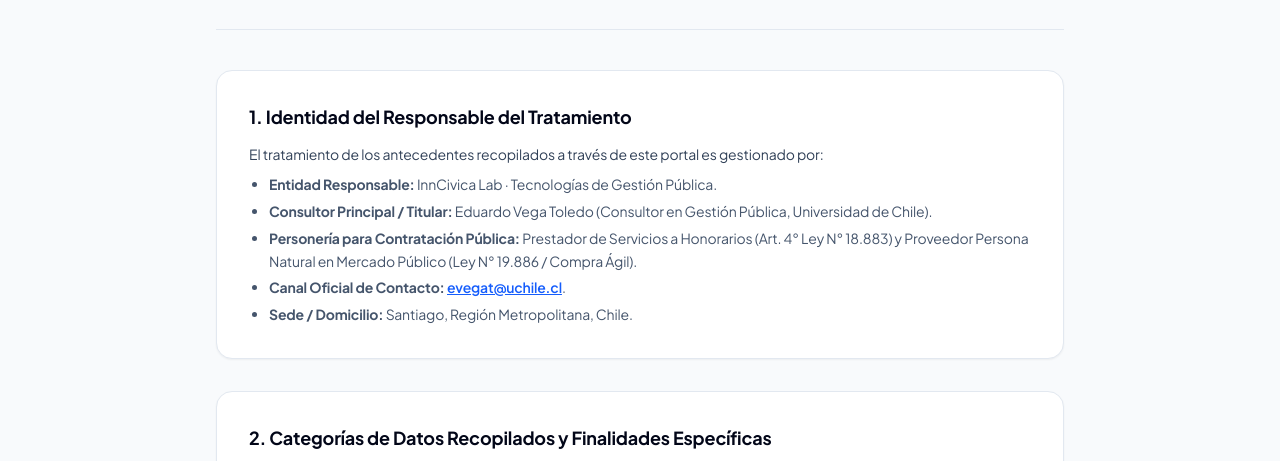
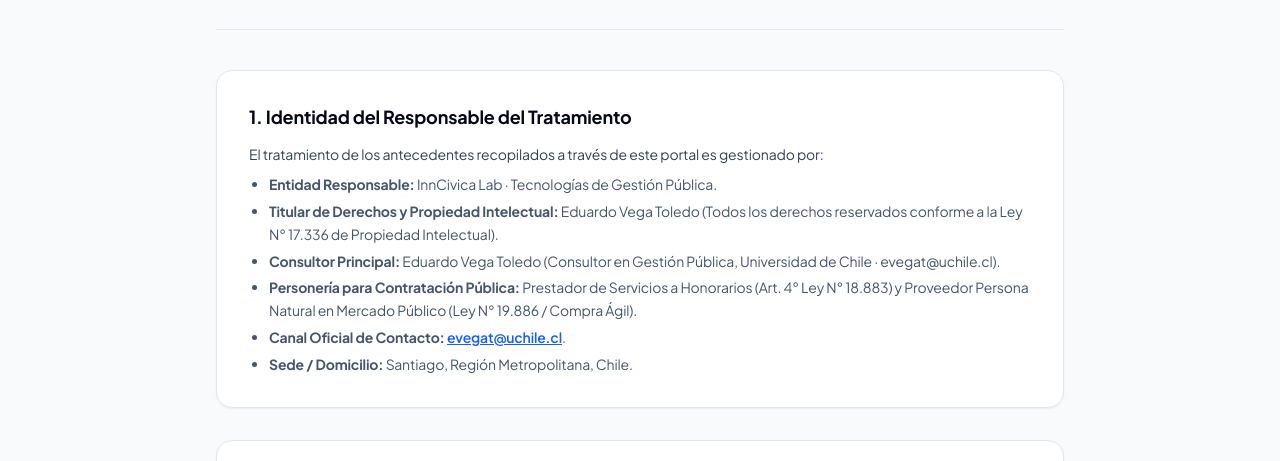
Before and after one commit to evegat/validador-datos-personales, an Astro site: page /privacidad in a window 1280 px wide. Shown: the part 264-725 px from the top of the page. Built offline with nearby package versions, Linux system fonts and the light colour scheme; Astro itself is replaced by a stand-in of ours.

Commit message:
feat(legal): asignacion de todos los derechos de autor y propiedad intelectual a nombre de Eduardo Vega Toledo y creacion del Libro Excel Maestro consolidado

```diff
--- a/src/layouts/Layout.astro
+++ b/src/layouts/Layout.astro
@@ -175,7 +175,7 @@ const canonicalURL = new URL(Astro.url.pathname, Astro.site || 'https://proteged
 
         <div class="flex flex-col sm:flex-row items-center justify-between gap-4 text-[11px] text-slate-400 text-center sm:text-left">
           <div>
-            © {new Date().getFullYear()} InnCivica Lab · Todos los derechos reservados.
+            © {new Date().getFullYear()} Eduardo Vega Toledo · Todos los derechos reservados. — InnCivica Lab · Todos los derechos reservados.
           </div>
           <div class="flex gap-4">
             <a href="/transparencia-algoritmica" class="hover:text-slate-600 dark:hover:text-slate-300 transition">Transparencia Algorítmica (Res. 372 CPLT)</a>
--- a/src/pages/privacidad.astro
+++ b/src/pages/privacidad.astro
@@ -34,7 +34,8 @@ import Layout from '../layouts/Layout.astro';
         </p>
         <ul class="list-disc pl-5 space-y-1 text-slate-600 dark:text-slate-400">
           <li><strong>Entidad Responsable:</strong> InnCivica Lab · Tecnologías de Gestión Pública.</li>
-          <li><strong>Consultor Principal / Titular:</strong> Eduardo Vega Toledo (Consultor en Gestión Pública, Universidad de Chile).</li>
+          <li><strong>Titular de Derechos y Propiedad Intelectual:</strong> Eduardo Vega Toledo (Todos los derechos reservados conforme a la Ley N° 17.336 de Propiedad Intelectual).</li>
+          <li><strong>Consultor Principal:</strong> Eduardo Vega Toledo (Consultor en Gestión Pública, Universidad de Chile · evegat@uchile.cl).</li>
           <li><strong>Personería para Contratación Pública:</strong> Prestador de Servicios a Honorarios (Art. 4° Ley N° 18.883) y Proveedor Persona Natural en Mercado Público (Ley N° 19.886 / Compra Ágil).</li>
           <li><strong>Canal Oficial de Contacto:</strong> <a href="mailto:evegat@uchile.cl" class="text-blue-600 dark:text-blue-400 underline font-semibold">evegat@uchile.cl</a>.</li>
           <li><strong>Sede / Domicilio:</strong> Santiago, Región Metropolitana, Chile.</li>
```
Also changed, not shown: 2 other files.
